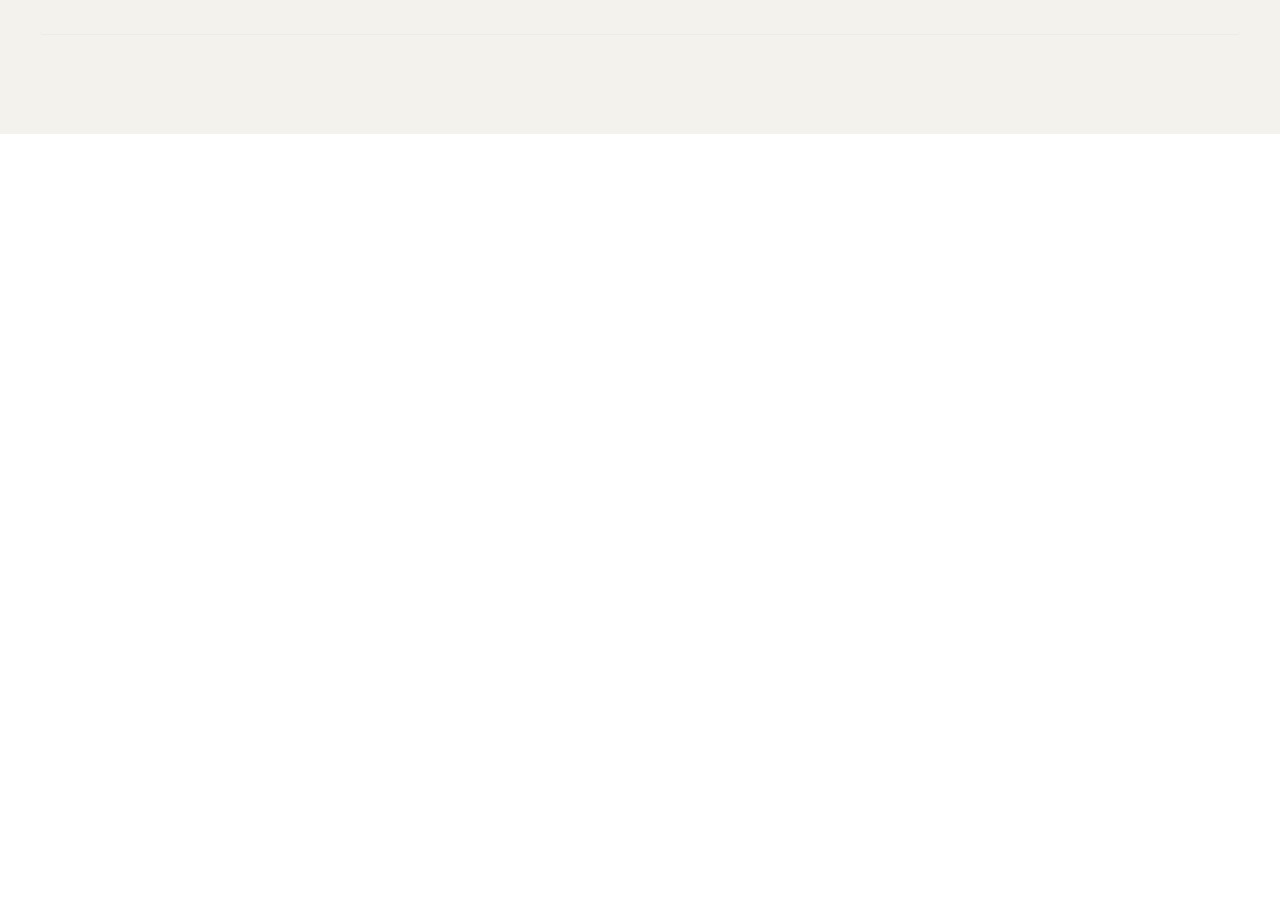
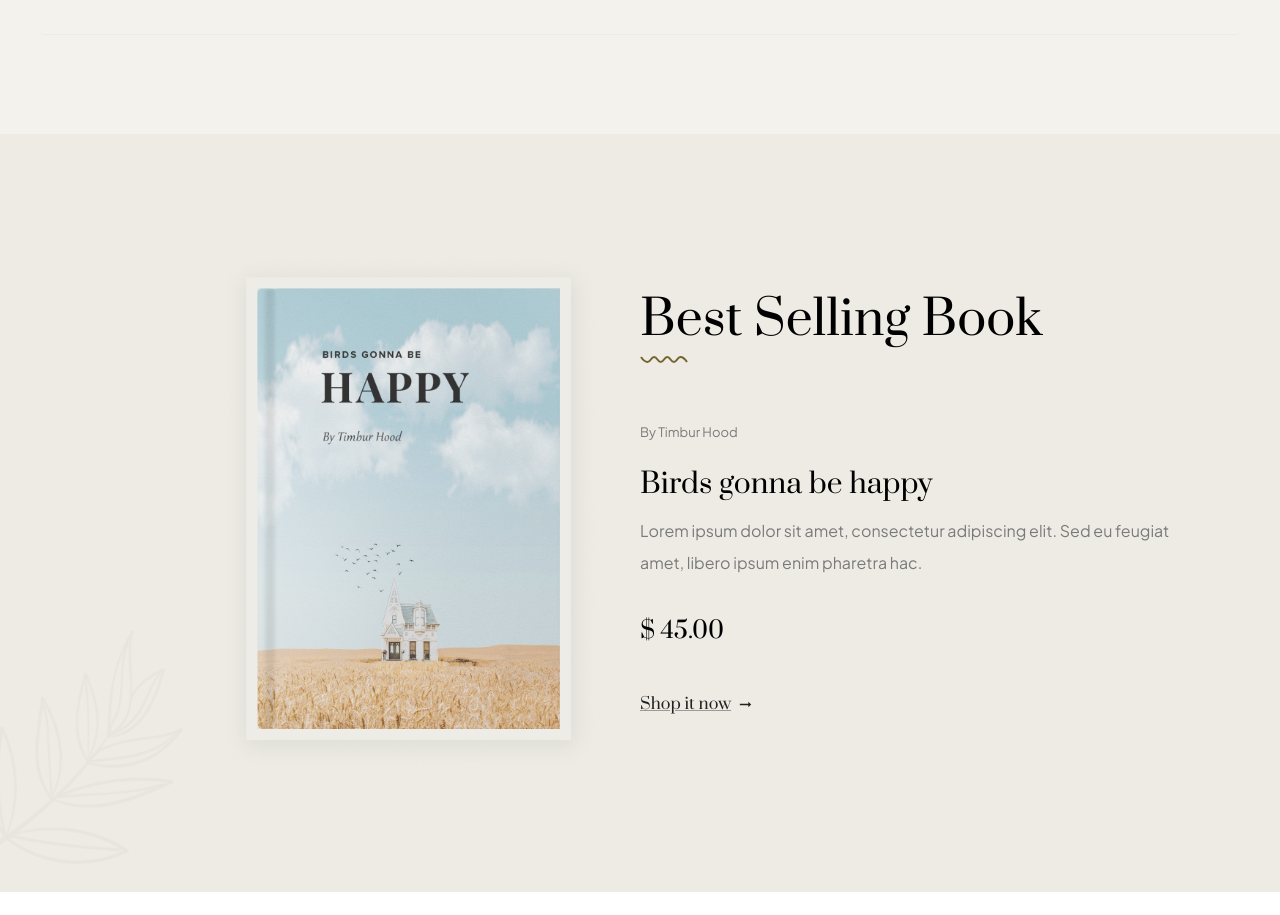
Before and after one commit to AshishBarvaliya/bookstore, a React (Create React App) app: page / in a window 1280 px wide. Shown: the part 2020-2935 px from the top of the page. Before the commit the page ends 2154 px from the top, so only its background shows below. Built offline with nearby package versions, Linux system fonts and the light colour scheme.

Commit message:
best selling book added

```diff
--- a/src/App.tsx
+++ b/src/App.tsx
@@ -1,5 +1,6 @@
 import { Box } from '@mui/material'
 import { AssociatedWith } from './components/AssociatedWith'
+import { BestSelling } from './components/BestSelling'
 import { Features } from './components/Features'
 import { Header } from './components/Header'
 import { Home } from './components/Home'
@@ -11,6 +12,7 @@ const App: React.FC = () => {
       <Home />
       <AssociatedWith />
       <Features />
+      <BestSelling />
     </Box>
   )
 }
--- /dev/null
+++ b/src/components/BestSelling.tsx
@@ -0,0 +1,123 @@
+import { Typography, Box, Link } from '@mui/material'
+import { Container } from './Container'
+import theme from '../theme/Theme'
+import { ArrowRightAlt } from '@mui/icons-material'
+
+export const BestSelling: React.FC = () => {
+  const bestBook = {
+    img: 'book2.png',
+    author: 'By Timbur Hood',
+    title: 'Birds gonna be happy',
+    desc: 'Lorem ipsum dolor sit amet, consectetur adipiscing elit. Sed eu feugiat amet, libero ipsum enim pharetra hac.',
+    price: '$ 45.00',
+  }
+
+  return (
+    <Box bgcolor={theme.palette.background.paper}>
+      <Container>
+        <Box
+          sx={{
+            display: 'flex',
+            paddingY: ['100px', '120px'],
+            flexDirection: ['column', 'row'],
+          }}
+        >
+          <Box
+            sx={{
+              display: 'flex',
+              flex: 1,
+              justifyContent: 'flex-end',
+              zIndex: 1,
+            }}
+          >
+            <img
+              src={bestBook.img}
+              width={380}
+              alt="best selling"
+              style={{ paddingRight: '20px' }}
+            />
+          </Box>
+
+          <Box
+            sx={{
+              display: ['none', 'block'],
+              position: 'absolute',
+              marginLeft: '-80px',
+              marginTop: '330px',
+            }}
+          >
+            <img src="bg-pattern2.png" width={250} alt="bg-pattern2" />
+          </Box>
+          <Box
+            sx={{
+              display: 'flex',
+              flex: 1,
+              flexDirection: 'column',
+              pl: ['20px', '10px', '20px'],
+              pt: '30px',
+              pr: '20px',
+            }}
+          >
+            <Typography fontSize={['40px', '35px', '48px']}>
+              Best Selling Book
+            </Typography>
+            <svg
+              width="48"
+              height="7"
+              viewBox="0 0 48 7"
+              fill="none"
+              xmlns="http://www.w3.org/2000/svg"
+            >
+              <path
+                d="M1 1C1 1 4.36355 6 7.57143 6C10.7793 6 10.935 1 14.1429 1C17.3507 1 17.5064 6 20.7143 6C23.9222 6 24.0778 1 27.2857 1C30.4936 1 30.6493 6 33.8571 6C37.065 6 37.2207 1 40.4286 1C43.6365 1 47 6 47 6"
+                stroke="#74642F"
+                strokeWidth="2"
+              />
+            </svg>
+
+            <Typography
+              color="text.secondary"
+              fontFamily="Plus Jakarta Sans"
+              fontSize={['10px', '10px', '13px']}
+              fontWeight={500}
+              mt={['40px', '40px', '60px']}
+            >
+              {bestBook.author}
+            </Typography>
+            <Typography fontSize="28px" mt={['15px', '15px', '20px']}>
+              {bestBook.title}
+            </Typography>
+            <Typography
+              color="text.secondary"
+              fontFamily="Plus Jakarta Sans"
+              fontSize={['12px', '12px', '16px']}
+              lineHeight={['20px', '20px', '32px']}
+              mt="10px"
+            >
+              {bestBook.desc}
+            </Typography>
+            <Typography
+              fontSize={['16px', '16px', '23px']}
+              mt={['24px', '24px', '35px']}
+            >
+              {bestBook.price}
+            </Typography>
+            <Link
+              component="button"
+              fontSize="16px"
+              color="text.primary"
+              textAlign="center"
+              pt={['35px !important', '35px !important', '45px !important']}
+              width="120px"
+            >
+              <Box display="flex" alignItems="center">
+                <text>Shop it now</text>
+                <ArrowRightAlt sx={{ fontSize: '17px', ml: '6px' }} />
+              </Box>
+            </Link>
+          </Box>
+        </Box>
+      </Container>
+    </Box>
+  )
+}
```
Also changed, not shown: public/bg-pattern2.png (added), public/book2.png (added).
